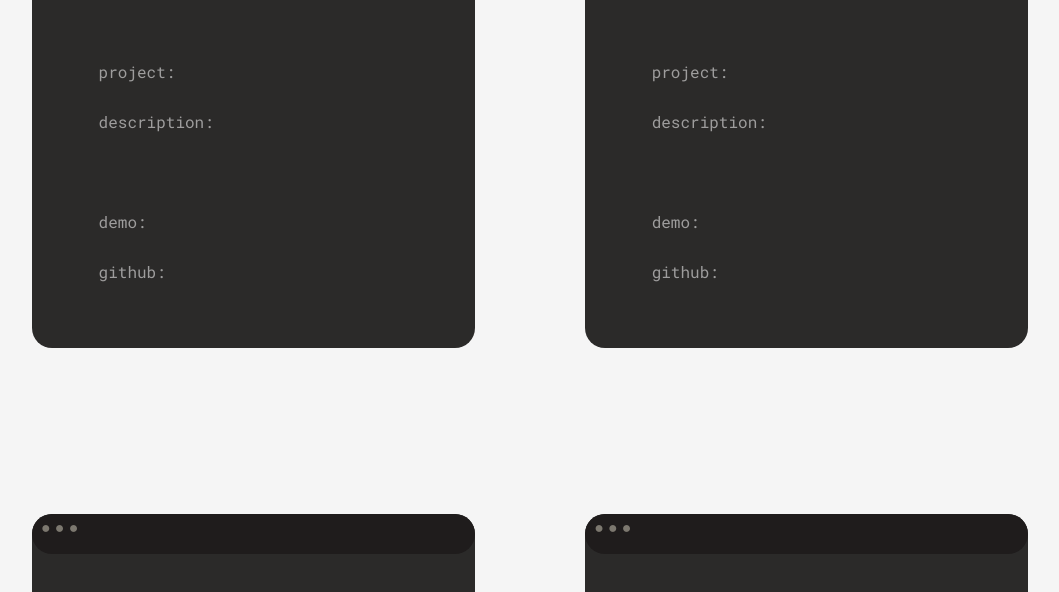
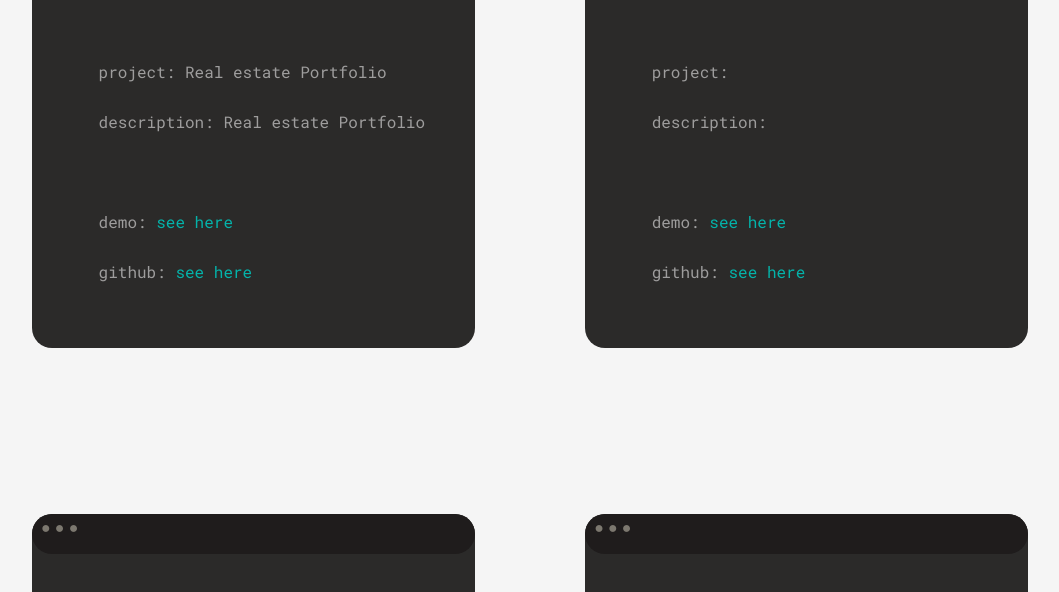
Before and after one commit to IgorPelowski/igorpelowski.github.io, a website built with webpack: page src/pages/index.html in a window 1280 px wide. Shown: the part 2169-2761 px from the top of the page, without its empty margins (110-1169 px from the left). Built offline with nearby package versions, Linux system fonts and the light colour scheme.

Commit message:
added new project

```diff
--- a/src/pages/index.html
+++ b/src/pages/index.html
@@ -96,10 +96,10 @@
           <div class="projects__container__box1">
             <span class="projects__container__footer">● ● ●</span>
             <img class="githublogo" alt="Github logo" src="../assets/img/github.svg.png">
-            <p class="projects__container__title">project: </p>
-            <p class="projects__container__description">description: </p>
-            <p class="projects__container__demo">demo: </p>
-            <p class="projects__container__github">github: </p>
+            <p class="projects__container__title">project: Real estate Portfolio </p>
+            <p class="projects__container__description">description: Real estate Portfolio </p>
+            <p class="projects__container__demo">demo:<a href="https://igorpelowski.github.io/Agnieszka/"> see here</see></a> </p>
+            <p class="projects__container__github">github:<a href="https://github.com/IgorPelowski/Agnieszka"> see here</see></a></p>
 
           </div>
           <div class="projects__container__box2">
@@ -107,8 +107,8 @@
             <img class="githublogo" alt="Github logo" src="../assets/img/github.svg.png">
             <p class="projects__container__title">project: </p>
             <p class="projects__container__description">description: </p>
-            <p class="projects__container__demo">demo: </p>
-            <p class="projects__container__github">github: </p>
+            <p class="projects__container__demo">demo:<a href=""> see here</see></a> </p>
+            <p class="projects__container__github">github:<a href=""> see here</see></a> </p>
           </div>
           <div class="projects__container__box3">
             <span class="projects__container__footer">● ● ●</span>
```
